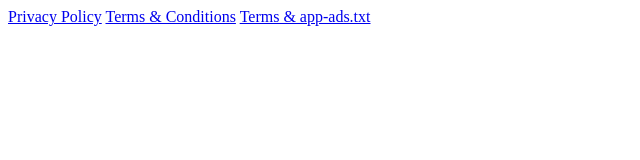
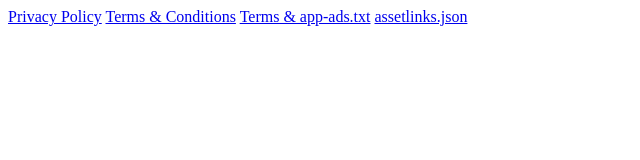
Before and after one commit to VisionStoreyStudio/Scientific-Calculator, a plain HTML site: page index.html in a window 1280 px wide. Shown: the whole page, without its empty margins (0-640 px from the left). Drawn offline with Linux system fonts and the light colour scheme.

Commit message:
Update index.html

```diff
--- a/index.html
+++ b/index.html
@@ -9,6 +9,7 @@
     <a href="Privacy_Policy.html">Privacy Policy</a>
     <a href="TermsConditions.html">Terms &amp; Conditions</a>
     <a href="app-ads.txt">Terms &amp; app-ads.txt</a>
+    <a href=".well-known/assetlinks.json">assetlinks.json</a>
 
 </body>
 </html>
```
